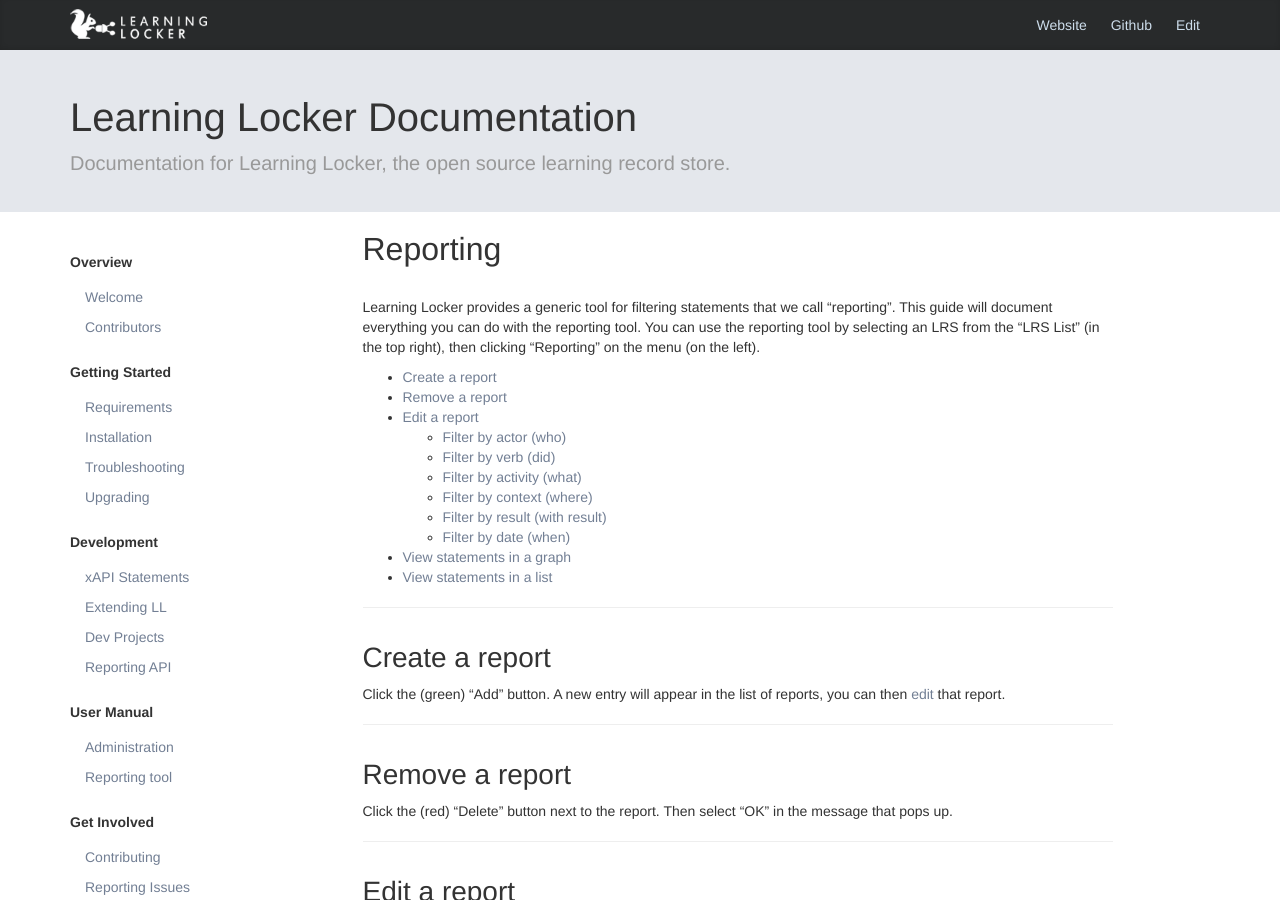
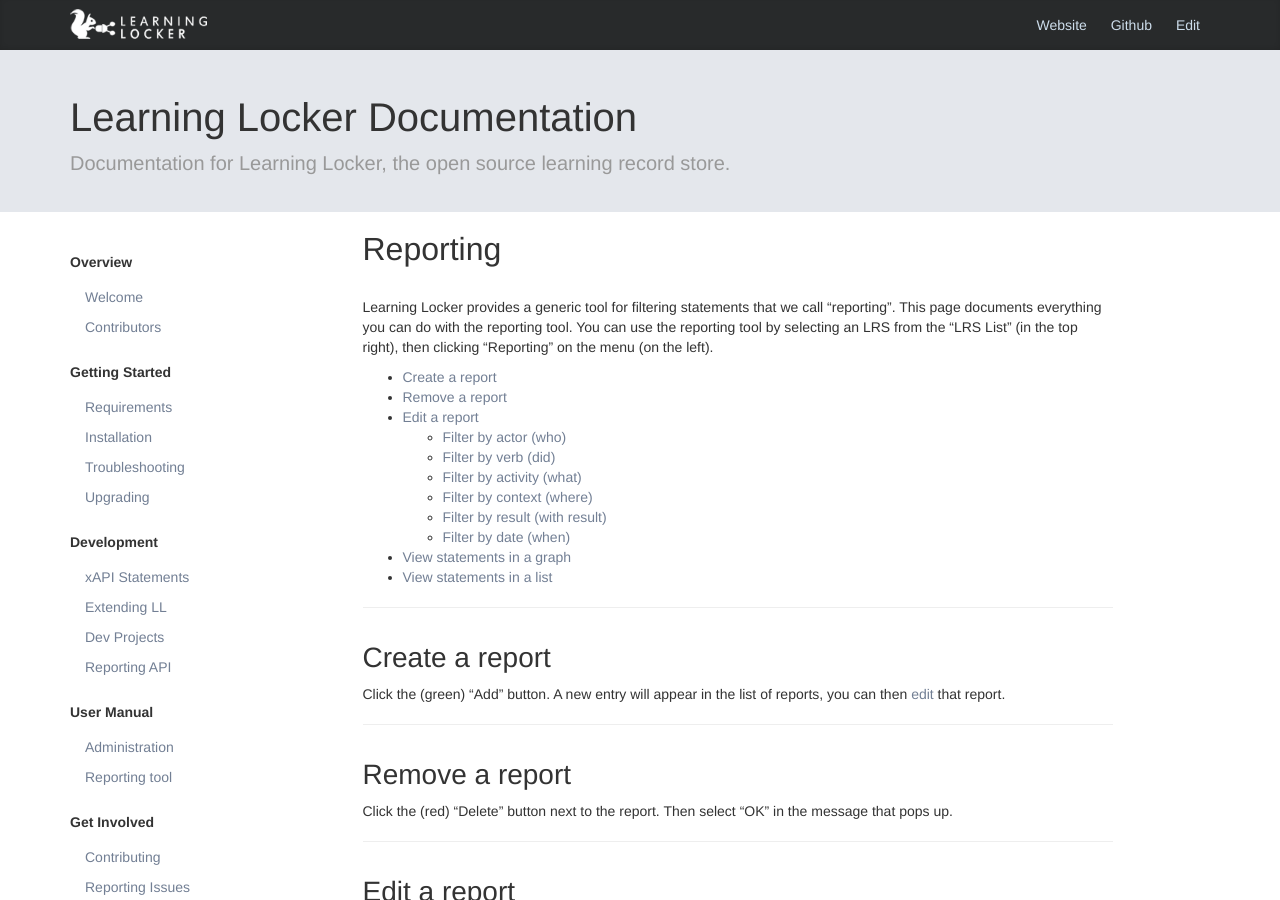
Before and after one commit to LearningLocker/docs, a Jekyll site: the page built from reporting.md, in a window 1280 px wide and 900 px high. Built offline with Jekyll 4.4.1, drawn with Linux system fonts in a browser that asks for light colours; nearby versions of some CDN libraries.

Commit message:
Corrects wording.

```diff
--- a/reporting.md
+++ b/reporting.md
@@ -2,7 +2,7 @@
 ---
 
 # Reporting
-Learning Locker provides a generic tool for filtering statements that we call "reporting". This guide will document everything you can do with the reporting tool. You can use the reporting tool by selecting an LRS from the "LRS List" (in the top right), then clicking "Reporting" on the menu (on the left).
+Learning Locker provides a generic tool for filtering statements that we call "reporting". This page documents everything you can do with the reporting tool. You can use the reporting tool by selecting an LRS from the "LRS List" (in the top right), then clicking "Reporting" on the menu (on the left).
 
 - [Create a report](#create-a-report)
 - [Remove a report](#remove-a-report)
```
